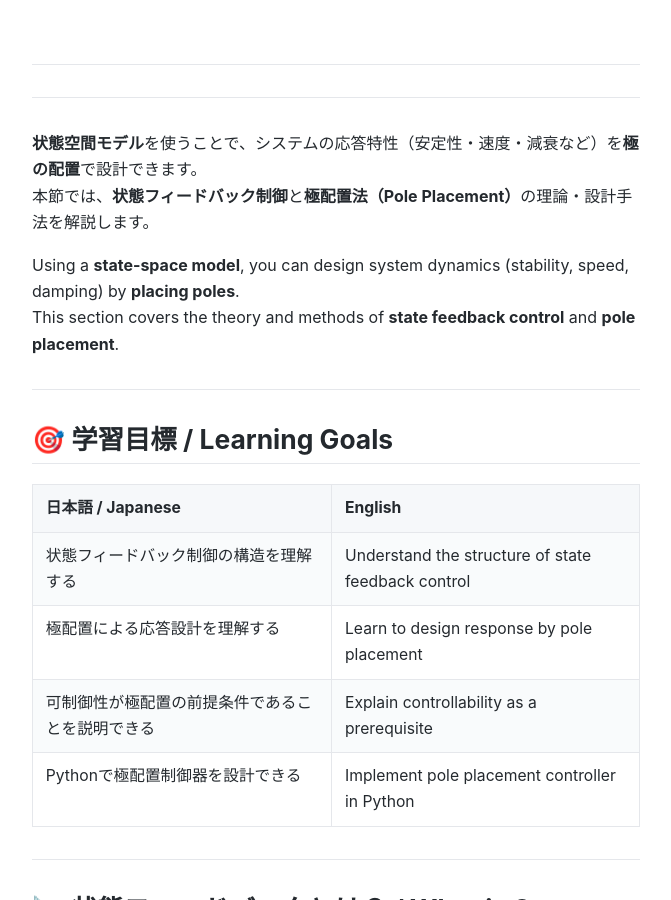
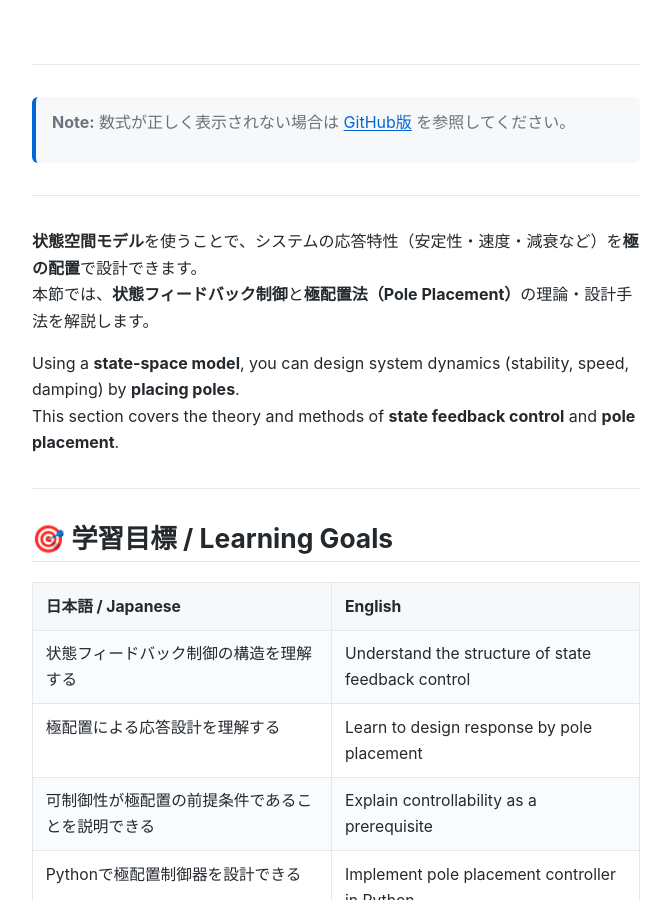
Before and after one commit to Samizo-AITL/EduController, a Jekyll site: the page built from part02_modern/theory/03_state_feedback.md, in a window 1280 px wide and 900 px high. Shown: the whole window, without its empty margins (304-975 px from the left). Built offline with Jekyll 4.4.1, drawn with Linux system fonts in a browser that asks for light colours.

Commit message:
Update 03_state_feedback.md

```diff
--- a/part02_modern/theory/03_state_feedback.md
+++ b/part02_modern/theory/03_state_feedback.md
@@ -7,6 +7,8 @@
 ---
 
 # 🎛️ 03. 状態フィードバックと極配置 / State Feedback & Pole Placement
+
+> **Note:** 数式が正しく表示されない場合は [GitHub版](https://github.com/Samizo-AITL/EduController/blob/main/part02_modern/theory/03_state_feedback.md) を参照してください。
 
 ---
 
```
